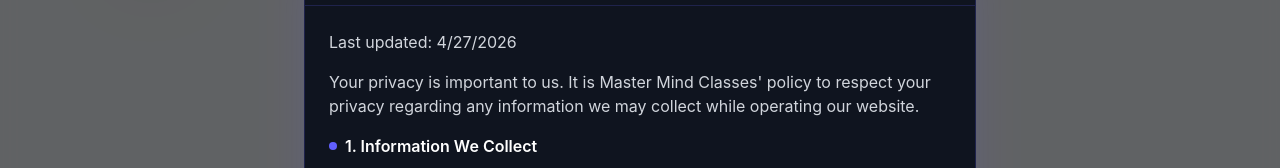
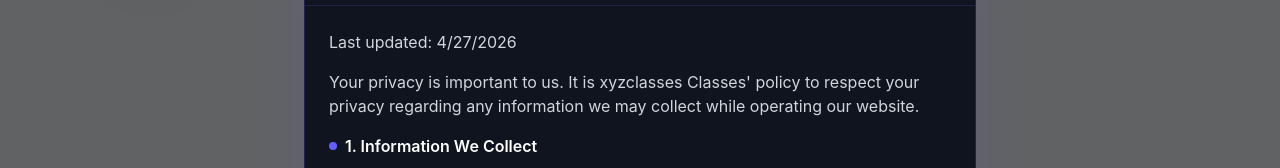
Before and after one commit to Vivekyadav81/Institue_project, a React (Vite) app in the folder frontend/: page /contact in a window 1280 px wide. Both pictures are taken after a click on the button "Privacy Policy". Shown: the part 175-343 px from the top of the page. Built offline with nearby package versions, Linux system fonts and the light colour scheme; no server answers.

Commit message:
Update policies.jsx

```diff
--- a/frontend/src/constants/policies.jsx
+++ b/frontend/src/constants/policies.jsx
@@ -4,7 +4,7 @@
       content: (
         <div className="space-y-4 text-gray-300">
           <p>Last updated: {new Date().toLocaleDateString()}</p>
-          <p>Your privacy is important to us. It is Master Mind Classes' policy to respect your privacy regarding any information we may collect while operating our website.</p>
+          <p>Your privacy is important to us. It is xyzclasses Classes' policy to respect your privacy regarding any information we may collect while operating our website.</p>
           <h4 className="text-white font-semibold flex items-center gap-2">
             <span className="w-2 h-2 rounded-full bg-indigo-500"></span>
             1. Information We Collect
@@ -33,17 +33,17 @@
             <span className="w-2 h-2 rounded-full bg-indigo-500"></span>
             1. Use License
           </h4>
-          <p>Permission is granted to temporarily download one copy of the materials (information or software) on Master Mind Classes' website for personal, non-commercial transitory viewing only.</p>
+          <p>Permission is granted to temporarily download one copy of the materials (information or software) on xyzclasses Classes' website for personal, non-commercial transitory viewing only.</p>
           <h4 className="text-white font-semibold flex items-center gap-2">
             <span className="w-2 h-2 rounded-full bg-indigo-500"></span>
             2. Disclaimer
           </h4>
-          <p>The materials on Master Mind Classes' website are provided on an 'as is' basis. Master Mind Classes makes no warranties, expressed or implied, and hereby disclaims and negates all other warranties including, without limitation, implied warranties or conditions of merchantability.</p>
+          <p>The materials on xyzclasses Classes' website are provided on an 'as is' basis. xyzclasses Classes makes no warranties, expressed or implied, and hereby disclaims and negates all other warranties including, without limitation, implied warranties or conditions of merchantability.</p>
           <h4 className="text-white font-semibold flex items-center gap-2">
             <span className="w-2 h-2 rounded-full bg-indigo-500"></span>
             3. Limitations
           </h4>
-          <p>In no event shall Master Mind Classes or its suppliers be liable for any damages (including, without limitation, damages for loss of data or profit, or due to business interruption) arising out of the use or inability to use the materials on Master Mind Classes' website.</p>
+          <p>In no event shall xyzclasses Classes or its suppliers be liable for any damages (including, without limitation, damages for loss of data or profit, or due to business interruption) arising out of the use or inability to use the materials on xyzclasses Classes' website.</p>
         </div>
       )
     },
```
